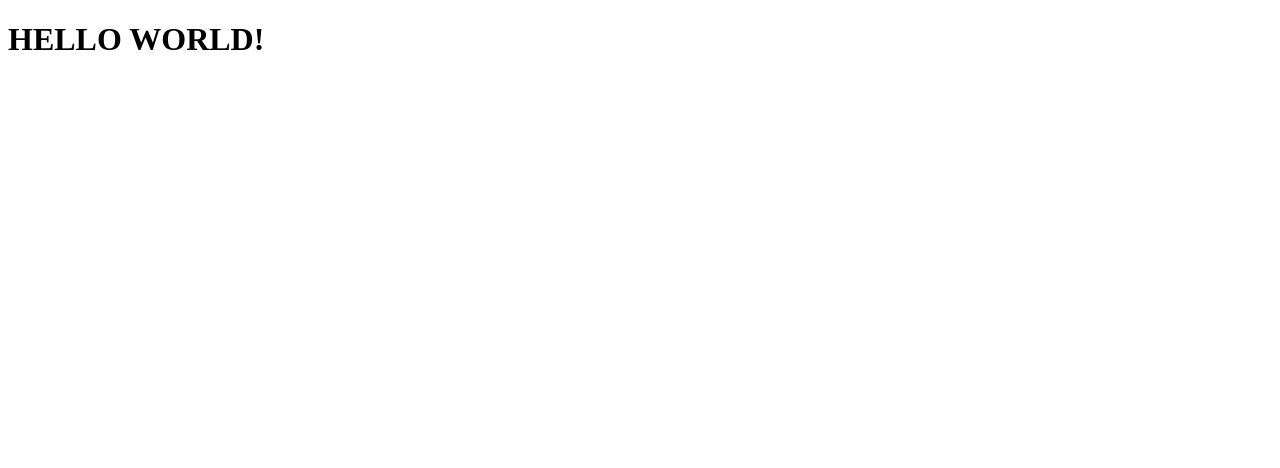
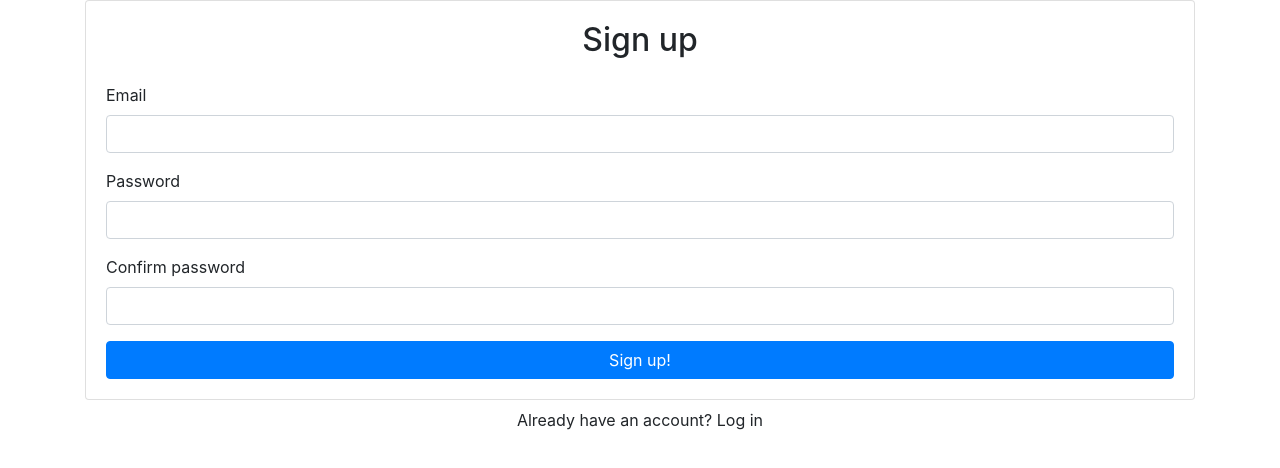
Before and after one commit to luisfop/login-app, a React (Create React App) app: page / in a window 1280 px wide. Shown: the top 468 px of the page. Built offline with nearby package versions, Linux system fonts and the light colour scheme.

Commit message:
implemented login form component

```diff
--- a/src/components/App.js
+++ b/src/components/App.js
@@ -1,9 +1,12 @@
+import Signup from "./Signup";
+
+import { Container } from "react-bootstrap";
 
 function App() {
   return (
-    <div>
-      <h1>HELLO WORLD!</h1>
-    </div>
+    <Container>
+      <Signup />
+    </Container>
   );
 }
 
--- /dev/null
+++ b/src/components/Signup.js
@@ -0,0 +1,39 @@
+import React,{useRef} from "react";
+
+import { Form, Button, Card } from "react-bootstrap";
+
+const Signup = () => {
+    const emailRef = useRef();
+    const passwordRef = useRef();
+    const passwordConfirmRef = useRef();
+
+  return (
+    <>
+      <Card>
+        <Card.Body>
+          <h2 className="text-center mb-4">Sign up</h2>
+          <Form>
+            <Form.Group id="email">
+              <Form.Label>Email</Form.Label>
+              <Form.Control type="email" required ref={emailRef} />
+            </Form.Group>
+            <Form.Group id="password">
+              <Form.Label>Password</Form.Label>
+              <Form.Control type="password" required ref={passwordRef} />
+            </Form.Group>
+            <Form.Group id="password-confirm">
+              <Form.Label>Confirm password</Form.Label>
+              <Form.Control type="password" required ref={passwordConfirmRef} />
+            </Form.Group>
+            <Button className="w-100" type="submit">Sign up!</Button>
+          </Form>
+        </Card.Body>
+      </Card>
+      <div className="w-100 text-center mt-2">
+        Already have an account? Log in
+      </div>
+    </>
+  );
+};
+
+export default Signup;
--- a/src/index.js
+++ b/src/index.js
@@ -1,6 +1,9 @@
 import React from 'react';
 import ReactDOM from 'react-dom';
 import App from './components/App';
+
+import 'bootstrap/dist/css/bootstrap.min.css';
+
 
 
 ReactDOM.render(
```
